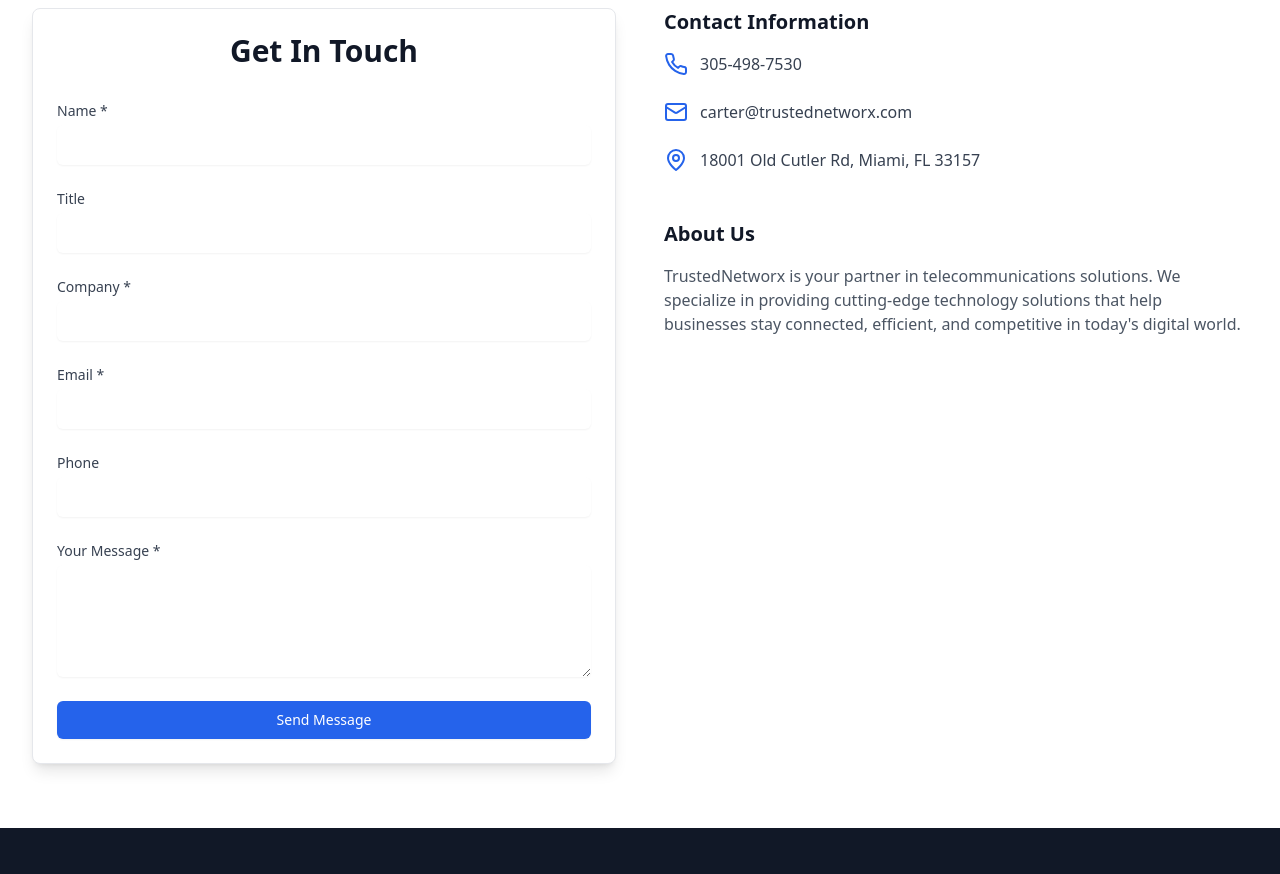
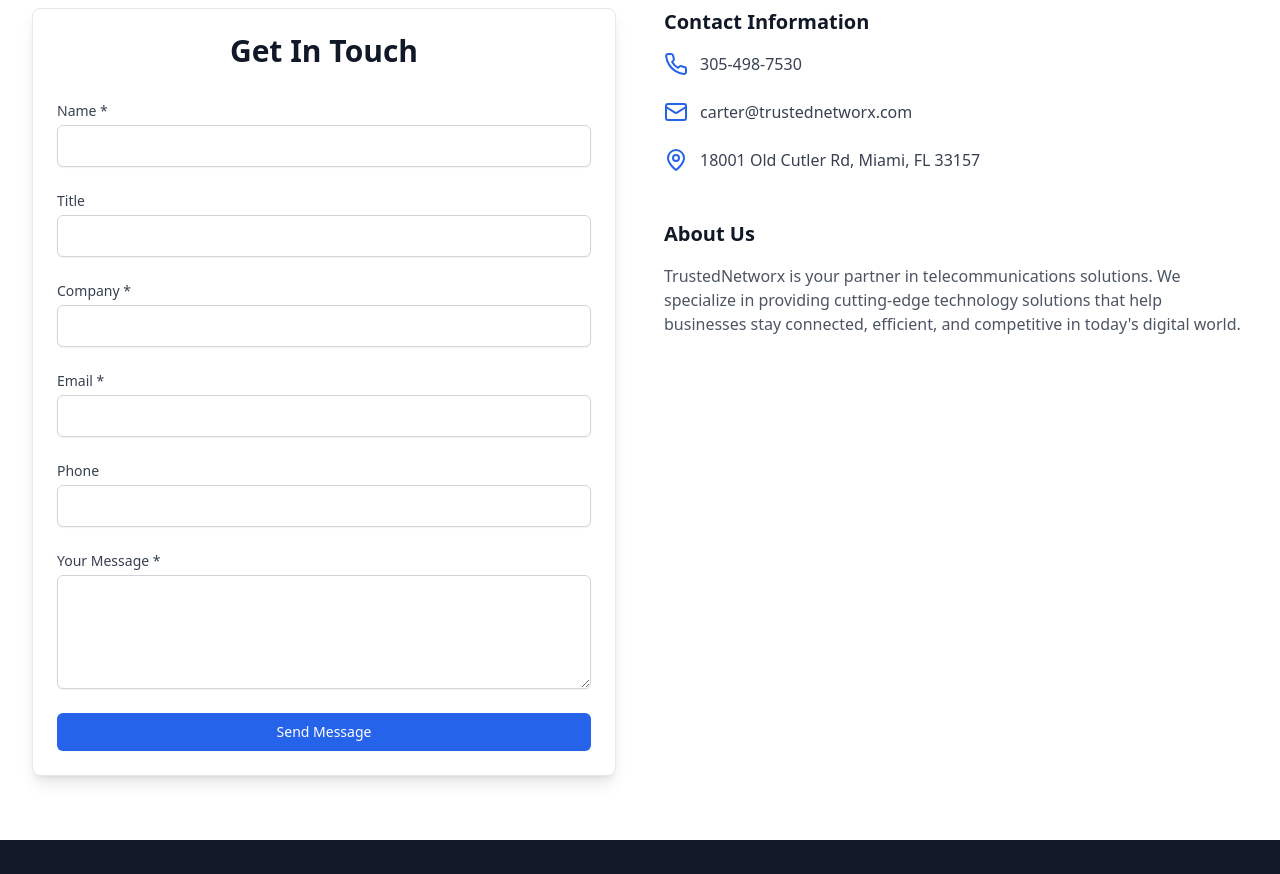
Before and after one commit to dezolent/trustednetworx, a React (Vite) app: page /contact in a window 1280 px wide. Shown: the part 520-1394 px from the top of the page. Built offline with nearby package versions, Linux system fonts and the light colour scheme.

Commit message:
Contact Get Started Buttons

```diff
--- a/src/pages/Contact.tsx
+++ b/src/pages/Contact.tsx
@@ -85,7 +85,7 @@ ${formData.company}
                                     name="name"
                                     id="name"
                                     required
-                                    className="mt-1 block w-full rounded-md border-gray-300 shadow-sm focus:border-blue-500 focus:ring-blue-500 p-2"
+                                    className="mt-1 block w-full rounded-md border border-gray-300 shadow-sm focus:border-blue-500 focus:ring-blue-500 p-2"
                                     value={formData.name}
                                     onChange={handleChange}
                                 />
@@ -97,7 +97,7 @@ ${formData.company}
                                     type="text"
                                     name="title"
                                     id="title"
-                                    className="mt-1 block w-full rounded-md border-gray-300 shadow-sm focus:border-blue-500 focus:ring-blue-500 p-2"
+                                    className="mt-1 block w-full rounded-md border border-gray-300 shadow-sm focus:border-blue-500 focus:ring-blue-500 p-2"
                                     value={formData.title}
                                     onChange={handleChange}
                                 />
@@ -111,7 +111,7 @@ ${formData.company}
                                     name="company"
                                     id="company"
                                     required
-                                    className="mt-1 block w-full rounded-md border-gray-300 shadow-sm focus:border-blue-500 focus:ring-blue-500 p-2"
+                                    className="mt-1 block w-full rounded-md border border-gray-300 shadow-sm focus:border-blue-500 focus:ring-blue-500 p-2"
                                     value={formData.company}
                                     onChange={handleChange}
                                 />
@@ -125,7 +125,7 @@ ${formData.company}
                                     name="email"
                                     id="email"
                                     required
-                                    className="mt-1 block w-full rounded-md border-gray-300 shadow-sm focus:border-blue-500 focus:ring-blue-500 p-2"
+                                    className="mt-1 block w-full rounded-md border border-gray-300 shadow-sm focus:border-blue-500 focus:ring-blue-500 p-2"
                                     value={formData.email}
                                     onChange={handleChange}
                                 />
@@ -137,7 +137,7 @@ ${formData.company}
                                     type="tel"
                                     name="phone"
                                     id="phone"
-                                    className="mt-1 block w-full rounded-md border-gray-300 shadow-sm focus:border-blue-500 focus:ring-blue-500 p-2"
+                                    className="mt-1 block w-full rounded-md border border-gray-300 shadow-sm focus:border-blue-500 focus:ring-blue-500 p-2"
                                     value={formData.phone}
                                     onChange={handleChange}
                                 />
@@ -151,7 +151,7 @@ ${formData.company}
                                     id="message"
                                     required
                                     rows={4}
-                                    className="mt-1 block w-full rounded-md border-gray-300 shadow-sm focus:border-blue-500 focus:ring-blue-500 p-2"
+                                    className="mt-1 block w-full rounded-md border border-gray-300 shadow-sm focus:border-blue-500 focus:ring-blue-500 p-2"
                                     value={formData.message}
                                     onChange={handleChange}
                                 />
--- a/src/pages/VoiceSolutions.tsx
+++ b/src/pages/VoiceSolutions.tsx
@@ -181,7 +181,7 @@ const VoiceSolutions = () => {
                                 </p>
                                 <a
                                     className="inline-flex items-center justify-center px-8 py-3 border border-transparent text-base font-medium rounded-md text-blue-600 bg-white hover:bg-blue-50 md:py-4 md:text-lg md:px-10 transition-colors duration-300"
-                                    href="/contactm">Get Started</a>
+                                    href="/contact">Get Started</a>
                             </div>
                         </div>
                     </div>
```
